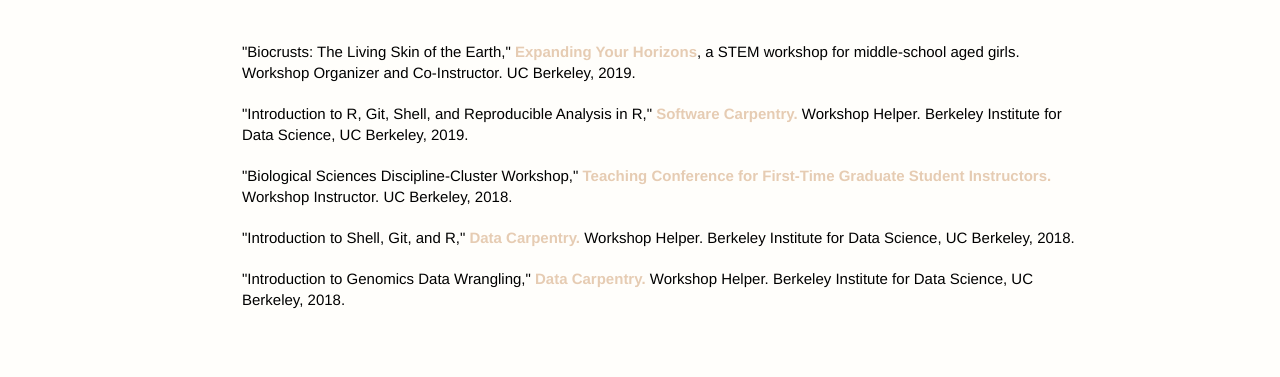
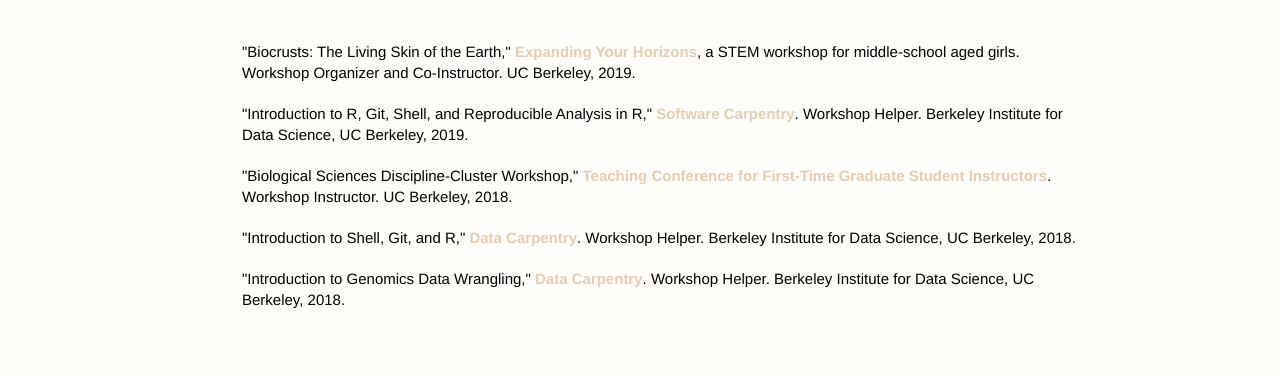
Before and after one commit to jenna-tb-ekwealor/jenna-tb-ekwealor.github.io, a Jekyll site: the page built from teaching/index.html, in a window 1280 px wide and 900 px high, scrolled down 825 px. Shown: the part 155-532 px from the top of the window. Built offline with Jekyll 4.4.1, drawn with Linux system fonts in a browser that asks for light colours.

Commit message:
remove punctuation from workshop hyperlinks

```diff
--- a/teaching/index.html
+++ b/teaching/index.html
@@ -35,10 +35,10 @@ title: J.T.B. Ekwealor | Teaching
 
   <UL>
 	<LI style="font-size:15px">"Biocrusts: The Living Skin of the Earth," <a target="_blank" href="https://www.ocf.berkeley.edu/~eyh/">Expanding Your Horizons</a>, a STEM workshop for middle-school aged girls. Workshop Organizer and Co-Instructor. UC Berkeley, 2019. </li>
-	<LI style="font-size:15px">"Introduction to R, Git, Shell, and Reproducible Analysis in R," <a target="_blank" href="https://software-carpentry.org">Software Carpentry. </a>Workshop Helper. Berkeley Institute for Data Science, UC Berkeley, 2019. </li>
-	<LI style="font-size:15px">"Biological Sciences Discipline-Cluster Workshop," <a target="_blank" href="https://gsi.berkeley.edu/programs-services/conference/"> Teaching Conference for First-Time Graduate Student Instructors. </a>Workshop Instructor. UC Berkeley, 2018. </li>
-	<LI style="font-size:15px">"Introduction to Shell, Git, and R," <a target="_blank" href="https://datacarpentry.org">Data Carpentry. </a>Workshop Helper. Berkeley Institute for Data Science, UC Berkeley, 2018. </li>
-	<LI style="font-size:15px">"Introduction to Genomics Data Wrangling," <a target="_blank" href="https://datacarpentry.org">Data Carpentry. </a>Workshop Helper. Berkeley Institute for Data Science, UC Berkeley, 2018. </li>
+	<LI style="font-size:15px">"Introduction to R, Git, Shell, and Reproducible Analysis in R," <a target="_blank" href="https://software-carpentry.org">Software Carpentry</a>. Workshop Helper. Berkeley Institute for Data Science, UC Berkeley, 2019. </li>
+	<LI style="font-size:15px">"Biological Sciences Discipline-Cluster Workshop," <a target="_blank" href="https://gsi.berkeley.edu/programs-services/conference/"> Teaching Conference for First-Time Graduate Student Instructors</a>. Workshop Instructor. UC Berkeley, 2018. </li>
+	<LI style="font-size:15px">"Introduction to Shell, Git, and R," <a target="_blank" href="https://datacarpentry.org">Data Carpentry</a>. Workshop Helper. Berkeley Institute for Data Science, UC Berkeley, 2018. </li>
+	<LI style="font-size:15px">"Introduction to Genomics Data Wrangling," <a target="_blank" href="https://datacarpentry.org">Data Carpentry</a>. Workshop Helper. Berkeley Institute for Data Science, UC Berkeley, 2018. </li>
 </UL>
 
 </p>
```
